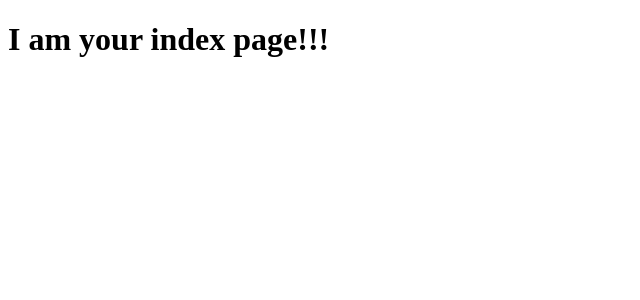
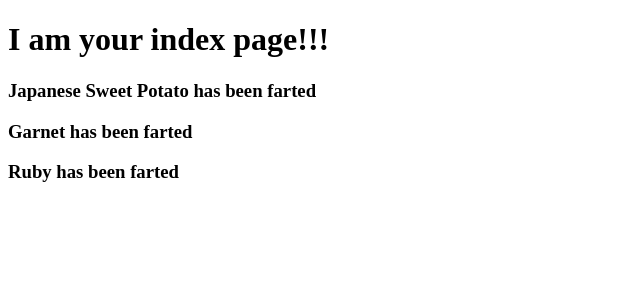
Before and after one commit to anyakeller/CS_tips_nd_tricks_r_for_kids, a React (Create React App) app in the folder HTML_CSS_JS-Reference/example-react-app/: page / in a window 1280 px wide. Shown: the top 300 px of the page, without its empty margins (0-640 px from the left). Built offline with nearby package versions, Linux system fonts and the light colour scheme.

Commit message:
added react examples

```diff
--- a/HTML_CSS_JS-Reference/example-react-app/src/App.js
+++ b/HTML_CSS_JS-Reference/example-react-app/src/App.js
@@ -5,8 +5,15 @@ function indexContents() {
     return (
         <div id="index-contents">
             <h1>I am your index page!!!</h1>
+            <FartThePotato potatoType="Japanese Sweet Potato" />
+            <FartThePotato potatoType="Garnet" />
+            <FartThePotato potatoType="Ruby" />
         </div>
     );
+}
+
+function FartThePotato(pname) {
+    return <h3>{pname.potatoType} has been farted</h3>;
 }
 
 const mainWebsiteFormat = <div id="page-body">{indexContents()}</div>;
```
Also changed, not shown: 1 other file (tests, documents, lock files or other folders).
